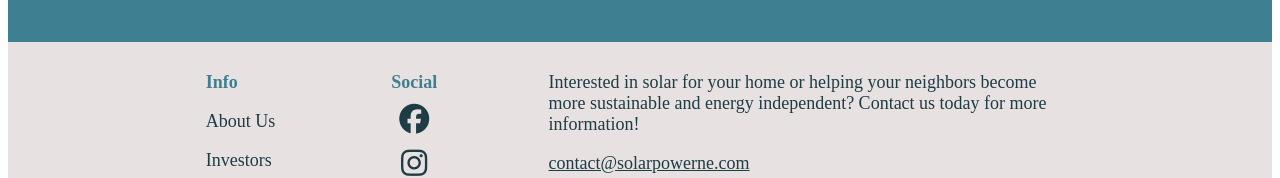
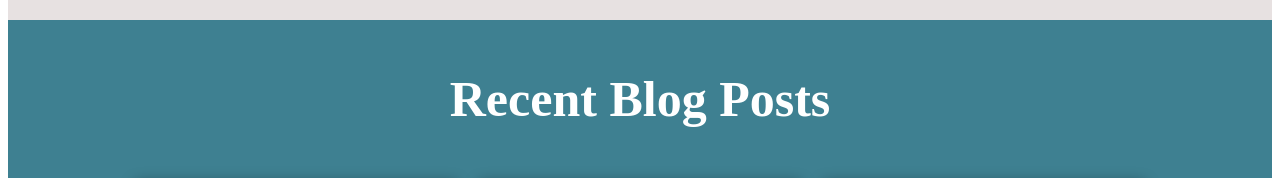
Before and after one commit to robitaille1/solar-ne, a React (Create React App) app: page /about in a window 1280 px wide. Shown: the part 588-766 px from the top of the page. Built offline with nearby package versions, Linux system fonts and the light colour scheme.

Commit message:
removed css file added styled components

```diff
--- a/src/containers/PageLayout/PageLayout.css
+++ /dev/null
@@ -1,25 +0,0 @@
-.PageLayout {
-    background-color: rgb(62, 128, 145);
-}
-
-.PageContent {
-    white-space: pre-line;
-    padding: 50px 7%;
-    margin: 50px 5%;
-    color: white;
-    font-size: 18px;
-}
-
-.PageContent a {
-    color: #ede576;
-}
-
-.PageContent a:hover {
-    color: #ede57673;
-}
-
-@media (min-width: 700px) {
-    .PageContent {
-        margin: 60px 10%;
-    }
-}
--- a/src/containers/PageLayout/PageLayout.js
+++ b/src/containers/PageLayout/PageLayout.js
@@ -1,16 +1,33 @@
-import React from 'react';
-import Nav from '../../components/Nav/Nav'
-import Footer from '../../components/Footer/Footer'
-import './PageLayout.css'
+import React from "react";
+import styled from "styled-components";
+import Nav from "../../components/Nav/Nav";
+import BlogSection from "../../components/BlogSection/BlogSection";
+import Footer from "../../components/Footer/Footer";
 
-const pageLayout = (props) => (
-    <main className='PageLayout'>
-        <Nav />
-            <div className='PageContent'>
-                {props.children}
-            </div>
-        <Footer />
-    </main>
+const pageLayout = props => (
+  <Wrapper>
+    <Nav />
+    <Content>{props.children}</Content>
+    <BlogSection />
+    <Footer />
+  </Wrapper>
 );
 
-export default pageLayout
+export default pageLayout;
+
+const Wrapper = styled.main`
+  background-color: rgb(231, 225, 225);
+`;
+
+const Content = styled.section`
+  white-space: pre-line;
+  padding: 50px 7%;
+  margin: 50px 5%;
+  color: rgb(29, 60, 68);
+  font-size: 18px;
+  @media (min-width: 700px) {
+    .PageContent {
+      margin: 60px 10%;
+    }
+  }
+`;
```
